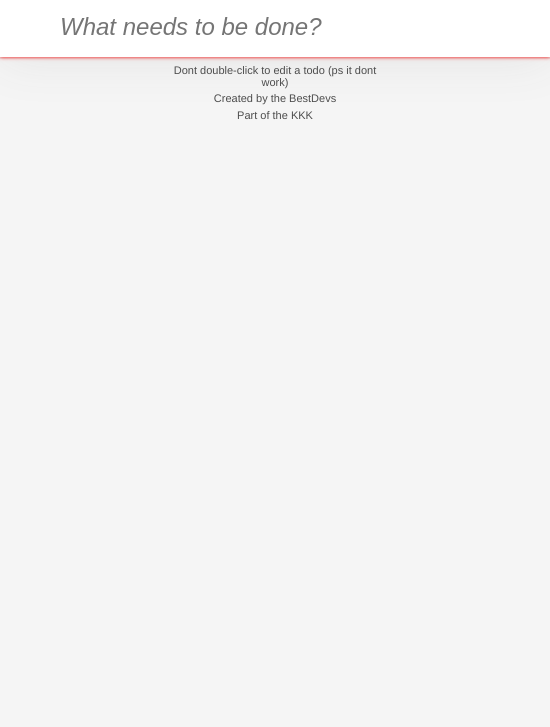
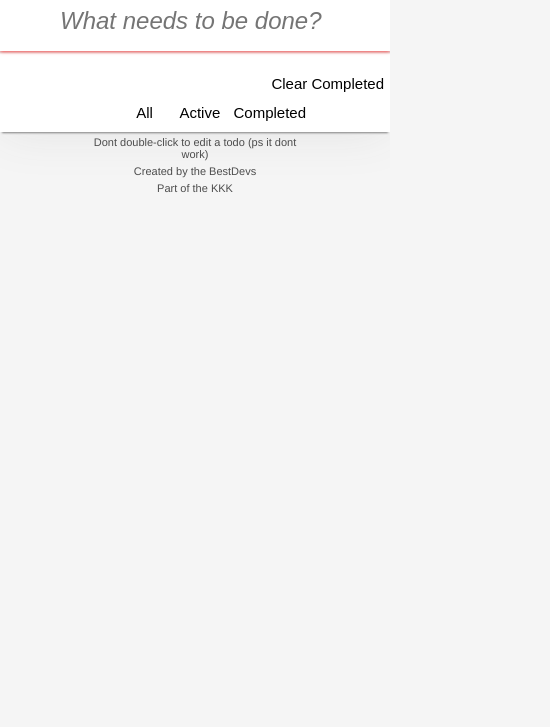
Before and after one commit to AlbinHall/Noak-och-albin-g-r-det-igen-del-2, a plain HTML site: page index.html in a window 390 px wide. Shown: the part 117-844 px from the top of the page, 550 px wide, since content can reach past the window. Drawn offline with Linux system fonts and the light colour scheme.

Commit message:
add media querys

```diff
--- a/style.css
+++ b/style.css
@@ -56,6 +56,8 @@ input:focus {outline:none;}
     background-color: white;
     box-shadow: 0 3px 2px -2px gray;
     margin-top: 1px;
+    padding-top: 10px;
+    padding-bottom: 10px;
 }
 
 #allTodos button{
@@ -73,7 +75,7 @@ input:focus {outline:none;}
     width: 100px;
     align-self: center;
     white-space: nowrap;
-    overflow: hidden;    /* Hide overflow text */
+    overflow: hidden;
 }
 
 #userInput{
@@ -145,3 +147,54 @@ label p{
     border-color: rgba(255, 0, 0, 0.377);
     transition: none;
 }
+
+@media screen and (max-width: 600px){
+    .div-for-all {
+        width: 100%;
+    }
+}
+
+@media screen and (max-width: 420px){
+    .div-for-all {
+        width: 100%;
+    }
+
+    #allTodos {
+        display:flex;
+        flex-wrap: wrap;
+        height: auto;
+        justify-content: space-around;
+    }
+
+    #itemsLeft {
+        order: 1;
+        flex: 1;
+        overflow: visible;
+        width: 0;
+    }
+
+    #clearCompleted {
+        order:2;
+        margin-left: 30%;
+        margin-bottom: 10px;
+        margin-top: 10px;
+    }
+
+    #all {
+        order: 3;
+        flex:1;
+        margin-left: 30%;
+    }
+
+    #active {
+        order: 4;
+        flex:1;
+    }
+
+    #completed{
+        order:5;
+        flex: 1;
+        margin-right: 20%;
+    }
+
+}
```
